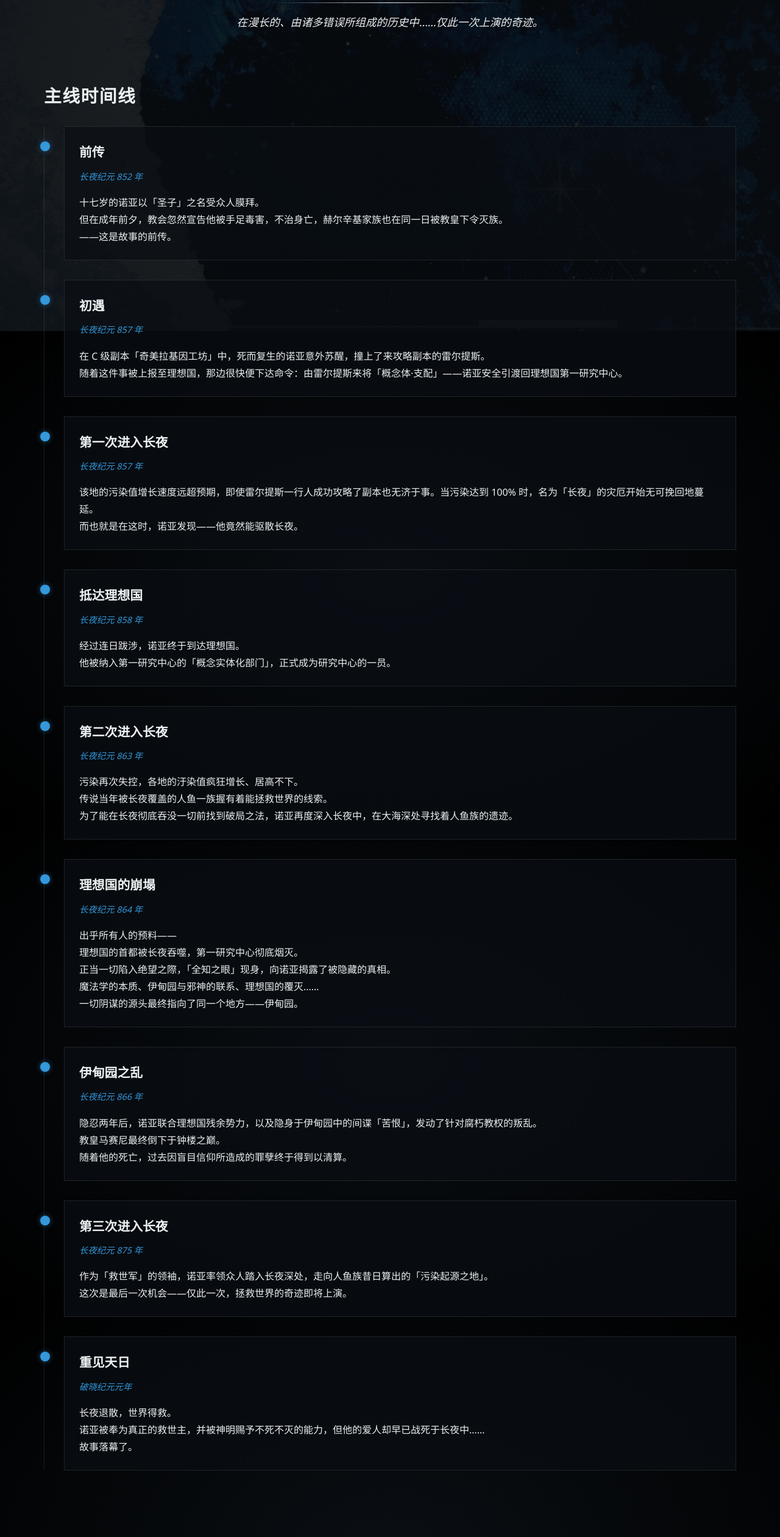
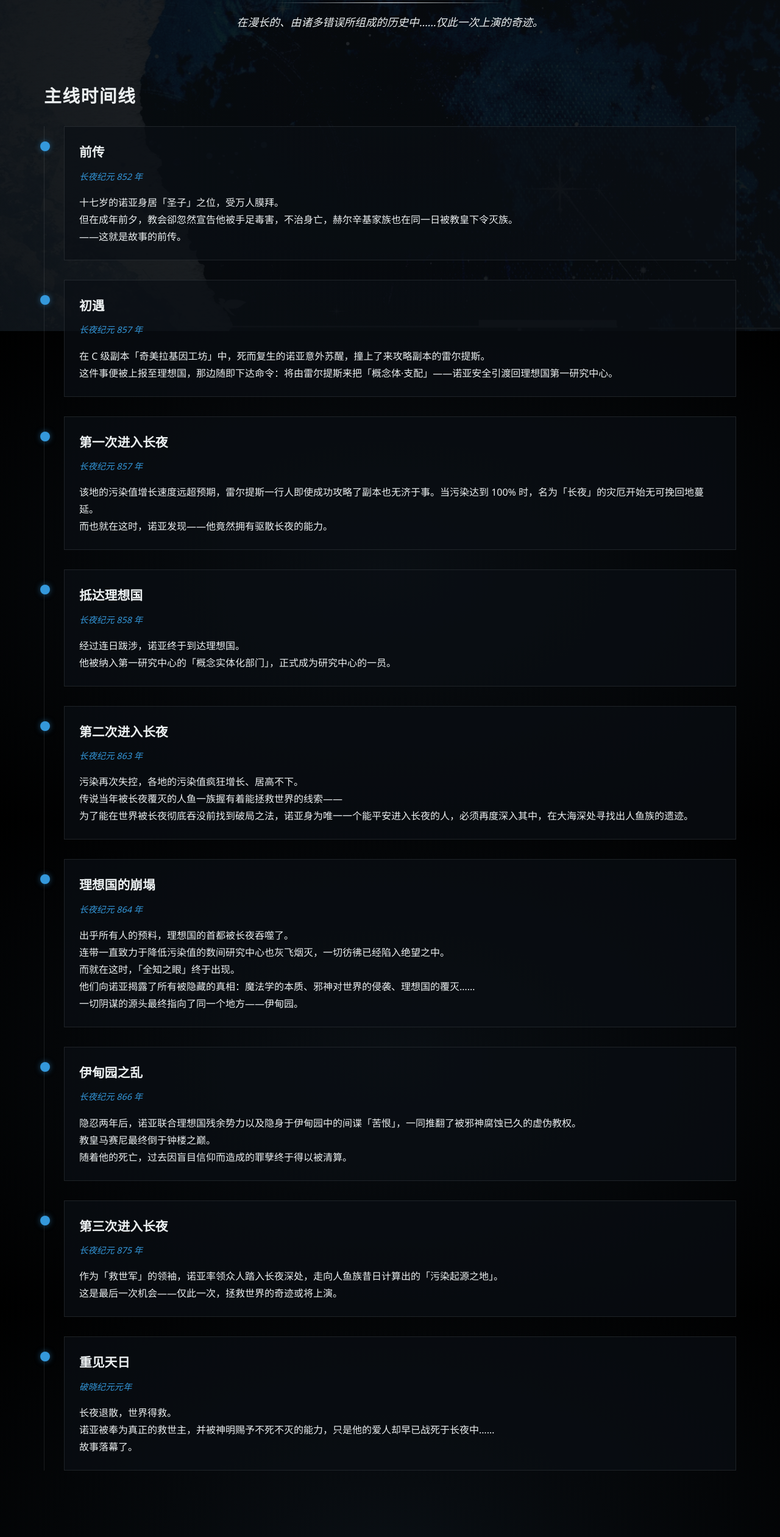
Before and after one commit to Remedios777/LongNight, a plain HTML site: page relationship.html in a window 1280 px wide. Shown: the part 257-2778 px from the top of the page at 61% size. Drawn offline with Linux system fonts and the light colour scheme.

Commit message:
change of word

```diff
--- a/relationship.html
+++ b/relationship.html
@@ -32,70 +32,70 @@
                 <div class="timeline-event">
                     <h3>前传</h3>
                     <p class="event-time">长夜纪元 852 年</p>
-                    <p>十七岁的诺亚以「圣子」之名受众人膜拜。</p>
-                    <p>但在成年前夕，教会忽然宣告他被手足毒害，不治身亡，赫尔辛基家族也在同一日被教皇下令灭族。</p>
-                    <p>——这是故事的前传。</p>
+                    <p>十七岁的诺亚身居「圣子」之位，受万人膜拜。</p>
+                    <p>但在成年前夕，教会卻忽然宣告他被手足毒害，不治身亡，赫尔辛基家族也在同一日被教皇下令灭族。</p>
+                    <p>——这就是故事的前传。</p>
                 </div>
 
                 <div class="timeline-event">
                     <h3>初遇</h3>
                     <p class="event-time">长夜纪元 857 年</p>
                     <p>在 C 级副本「奇美拉基因工坊」中，死而复生的诺亚意外苏醒，撞上了来攻略副本的雷尔提斯。</p>
-                    <p>随着这件事被上报至理想国，那边很快便下达命令：由雷尔提斯来将「概念体·支配」——诺亚安全引渡回理想国第一研究中心。</p>
+                    <p>这件事便被上报至理想国，那边随即下达命令：将由雷尔提斯来把「概念体·支配」——诺亚安全引渡回理想国第一研究中心。</p>
                 </div>
 
                 <div class="timeline-event">
                     <h3>第一次进入长夜</h3>
                     <p class="event-time">长夜纪元 857 年</p>
-                    <p>该地的污染值增长速度远超预期，即使雷尔提斯一行人成功攻略了副本也无济于事。当污染达到 100% 时，名为「长夜」的灾厄开始无可挽回地蔓延。</p>
-                    <p>而也就是在这时，诺亚发现——他竟然能驱散长夜。</p>
+                    <p>该地的污染值增长速度远超预期，雷尔提斯一行人即使成功攻略了副本也无济于事。当污染达到 100% 时，名为「长夜」的灾厄开始无可挽回地蔓延。</p>
+                    <p>而也就在这时，诺亚发现——他竟然拥有驱散长夜的能力。</p>
                 </div>
 
                 <div class="timeline-event">
                     <h3>抵达理想国</h3>
                     <p class="event-time">长夜纪元 858 年</p>
                     <p>经过连日跋涉，诺亚终于到达理想国。</p>
-                    <p> 他被纳入第一研究中心的「概念实体化部门」，正式成为研究中心的一员。</p>
+                    <p>他被纳入第一研究中心的「概念实体化部门」，正式成为研究中心的一员。</p>
                 </div>
 
                 <div class="timeline-event">
                     <h3>第二次进入长夜</h3>
                     <p class="event-time">长夜纪元 863 年</p>
-                    <p>污染再次失控，各地的汙染值疯狂增长、居高不下。</p>
-                    <p>传说当年被长夜覆盖的人鱼一族握有着能拯救世界的线索。</p>
-                    <p>为了能在长夜彻底吞没一切前找到破局之法，诺亚再度深入长夜中，在大海深处寻找着人鱼族的遗迹。</p>
+                    <p>污染再次失控，各地的污染值疯狂增长、居高不下。</p>
+                    <p>传说当年被长夜覆灭的人鱼一族握有着能拯救世界的线索——</p>
+                    <p>为了能在世界被长夜彻底吞没前找到破局之法，诺亚身为唯一一个能平安进入长夜的人，必须再度深入其中，在大海深处寻找出人鱼族的遗迹。</p>
                 </div>
 
                 <div class="timeline-event">
                     <h3>理想国的崩塌</h3>
                     <p class="event-time">长夜纪元 864 年</p>
-                    <p>出乎所有人的预料——</p>
-                    <p>理想国的首都被长夜吞噬，第一研究中心彻底烟灭。</p>
-                    <p>正当一切陷入绝望之際，「全知之眼」现身，向诺亚揭露了被隐藏的真相。</p>
-                    <p>魔法学的本质、伊甸园与邪神的联系、理想国的覆灭……</p>
+                    <p>出乎所有人的预料，理想国的首都被长夜吞噬了。
+                    <p>连带一直致力于降低污染值的数间研究中心也灰飞烟灭，一切彷彿已经陷入绝望之中。</p>
+                    <p>而就在这时，「全知之眼」终于出现。
+                    <p>他们向诺亚揭露了所有被隐藏的真相：魔法学的本质、邪神对世界的侵袭、理想国的覆灭……</p>
                     <p>一切阴谋的源头最终指向了同一个地方——伊甸园。</p>
                 </div>
 
                 <div class="timeline-event">
                     <h3>伊甸园之乱</h3>
                     <p class="event-time">长夜纪元 866 年</p>
-                    <p>隐忍两年后，诺亚联合理想国残余势力，以及隐身于伊甸园中的间谍「苦恨」，发动了针对腐朽教权的叛乱。</p>
-                    <p>教皇马赛尼最终倒下于钟楼之巅。</p>
-                    <p>随着他的死亡，过去因盲目信仰所造成的罪孽终于得到以清算。</p>
+                    <p>隐忍两年后，诺亚联合理想国残余势力以及隐身于伊甸园中的间谍「苦恨」，一同推翻了被邪神腐蚀已久的虚伪教权。</p>
+                    <p>教皇马赛尼最终倒于钟楼之巅。</p>
+                    <p>随着他的死亡，过去因盲目信仰而造成的罪孽终于得以被清算。</p>
                 </div>
 
                 <div class="timeline-event">
                     <h3>第三次进入长夜</h3>
                     <p class="event-time">长夜纪元 875 年</p>
-                    <p>作为「救世军」的领袖，诺亚率领众人踏入长夜深处，走向人鱼族昔日算出的「污染起源之地」。</p>
-                    <p>这次是最后一次机会——仅此一次，拯救世界的奇迹即将上演。</p>
+                    <p>作为「救世军」的领袖，诺亚率领众人踏入长夜深处，走向人鱼族昔日计算出的「污染起源之地」。</p>
+                    <p>这是最后一次机会——仅此一次，拯救世界的奇迹或将上演。</p>
                 </div>
 
                 <div class="timeline-event">
                     <h3>重见天日</h3>
                     <p class="event-time">破晓纪元元年</p>
                     <p>长夜退散，世界得救。</p>
-                    <p>诺亚被奉为真正的救世主，并被神明赐予不死不灭的能力，但他的爱人却早已战死于长夜中……</p>
+                    <p>诺亚被奉为真正的救世主，并被神明赐予不死不灭的能力，只是他的爱人却早已战死于长夜中……</p>
                     <p>故事落幕了。</p>
                 </div>
 
@@ -113,15 +113,17 @@
                 <div class="timeline-card left">
                     <h3>诺亚视角 · 初遇</h3>
                     <p>
-                        初见雷尔提斯时觉得对方很陰郁可怕，非必要都不想搭话。一直到了某天夜里，他看见雷尔提斯在大口偷吃碳烤污染物，甚至还递了一串给自己来当作贿赂——这才渐渐觉得「这个人好像也沒那么恐怖」。<br>
-                        队伍中还有光曦与塔塔利亚，会跟随两姐妹一起称呼雷尔提斯为「队长」。
+                        初见雷尔提斯时觉得对方很陰郁可怕，非必要都不太想搭话。一直到某天守夜，他看见雷尔提斯正躲在暗处大口偷吃碳烤污染物，甚至还递了一串给自己来当作贿赂——这才渐渐觉得「这个人好像也沒那么恐怖」。<br>
+                        当时的队伍里还有光曦与塔塔利亚，会跟随两姐妹一起称呼雷尔提斯为「队长」。
                     </p>
                 </div>
                 <div class="timeline-card right">
                     <h3>雷尔提斯视角 · 初遇</h3>
                     <p>
-                        第一眼就觉得诺亚长得像瓷娃娃，很漂亮，但很弱，因此时常调侃人，就爱看诺亚敢怒不敢言的样子。<br>
-                        对于此时的他而言，捡走诺亚就像过去在路上捡的其他猫猫狗狗一样，只是顺手而已，并未放在心上。
+                        第一眼就觉得诺亚长得像瓷娃娃，很漂亮，但好弱。<br>
+                        会诧异于诺亚竟然不怕身上带有异世气息的自己，因此挺喜欢跟对方相处，时不时就会去逗逗人，就爱看人敢怒不敢言的样子。<br>
+                        不过于此时的他而言，诺亚始终就像他过去在路上捡走的其他猫猫狗狗一样，并未放在心上。<br>
+                        题外话——光曦与塔塔利亚也是他在来的路上捡的。
                     </p>
                 </div>
             </div>
@@ -175,8 +177,8 @@
                 <div class="timeline-card left">
                     <h3>诺亚视角 · 失散</h3>
                     <p>
-                        理想国崩塌后，伊甸园的阴谋浮现。<br>
-                        诺亚被掳至伊甸园中遭受洗脑，成为了最后一次「七子献祭」的主祭品。
+                        理想国崩塌后，伊甸园的阴谋终于浮出水面。<br>
+                        诺亚被掳至伊甸园中遭受洗脑，被预定为最后一次「七子献祭」的主祭品。
                     </p>
                 </div>
                 <div class="timeline-card right">
@@ -197,7 +199,7 @@
                     <p>
                         主祭品于献祭时揭竿而起，再一次背判伊甸园，刺杀了教皇。<br>
                         「洗脑」原來只是诺亚与大主教「苦恨」共同设下的伪装，他从未忘记一切——包括雷尔提斯。<br>
-                        久别重逢的二人在血雨腥风中相吻，再深情的话在这时都显得太单薄，他们只是堅信彼此都是那个最正确的人。
+                        久别重逢的二人在血雨腥风中相拥，再深情的话在这时都显得太单薄，他们只是堅信着彼此的心。
                     </p>
                 </div>
             </div>
@@ -209,8 +211,7 @@
                 <div class="timeline-card center-card">
                     <h3>共同事件 · 最终一战</h3>
                     <p>
-                        两人携手走完拯救世界的最后一趟旅程。<br>
-                        但在终幕之际——他们卻沒能守住那个誓言，再一次走散了。<br>
+                        两人携手走完了拯救世界的最后一趟旅程，但在终幕之际——他们卻沒能守住那个誓言，再一次走散了。<br>
                         诺亚为世界带来破晓，而雷尔提斯则死于污染物之口。<br>
                         【你还会回来吗？】<br>
                         漫漫长夜中，唯余救世主孤独的呢喃。
```
Also changed, not shown: world.html (+5 -5 lines).
